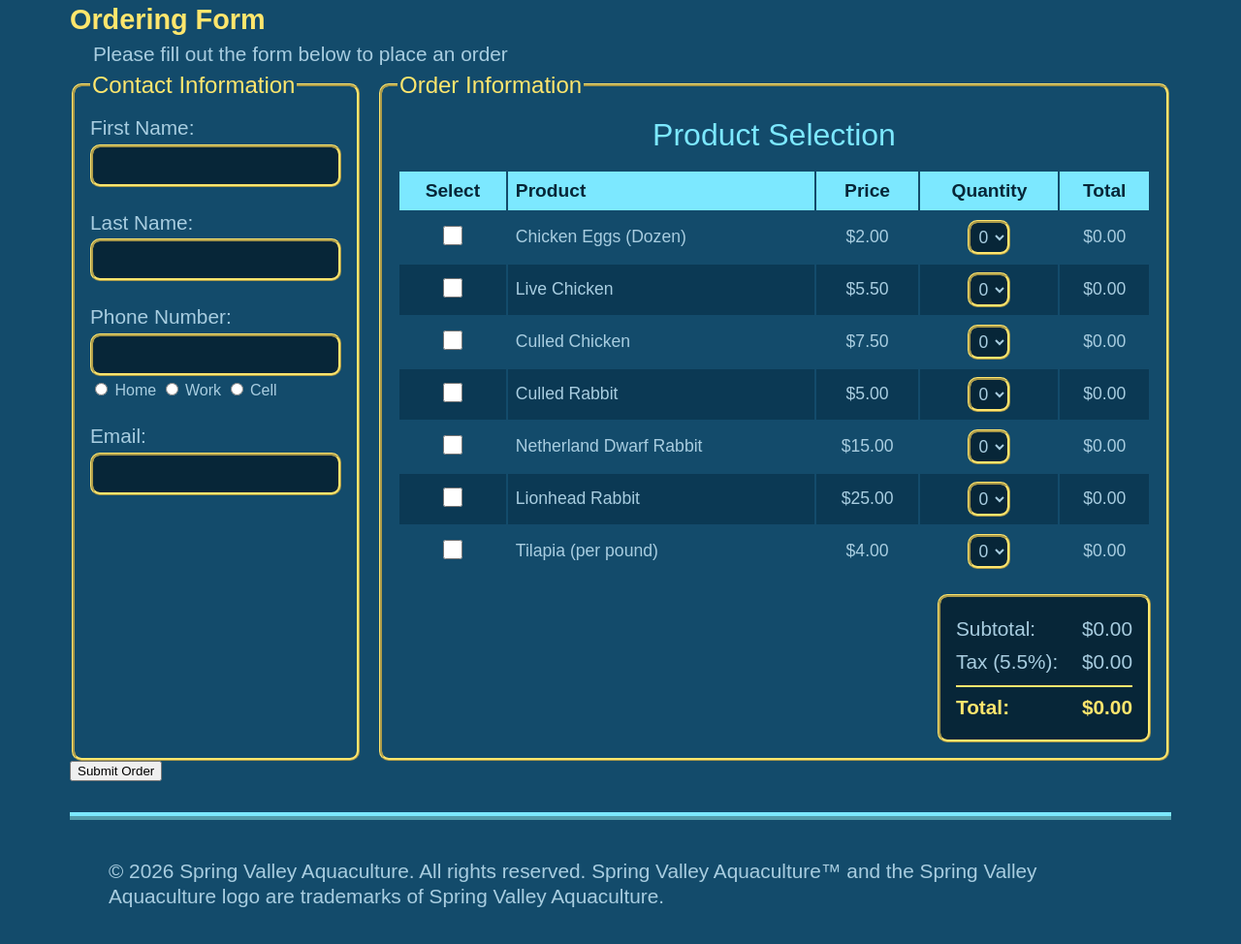
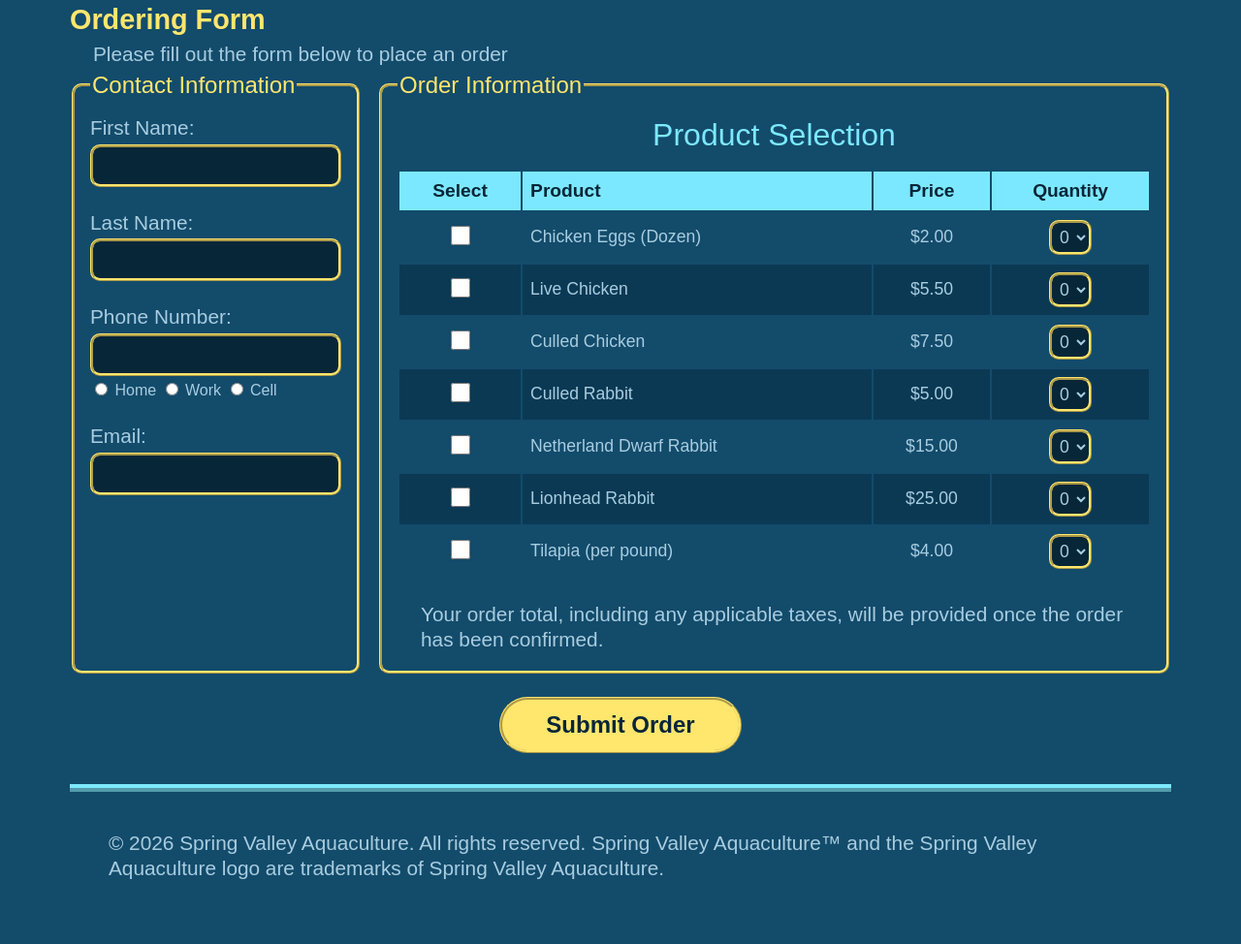
Before and after one commit to jawhiting1990/Spring-Valley-Aquaculture, a plain HTML site: page order.html in a window 1280 px wide. Shown: the part 1366-2340 px from the top of the page at 97% size. Drawn offline with Linux system fonts and the light colour scheme; a web font is replaced by a local one.

Commit message:
Remove total stuff since I didn't know javascript was needed for it :(

```diff
--- a/css/style.css
+++ b/css/style.css
@@ -397,6 +397,26 @@ legend {
     font-weight: bold;
 }
 
+form button[type="submit"] {
+    display: block;
+    margin: 1.5rem auto;
+    width: 250px;
+    max-width: 100%;
+    padding: 0.75rem;
+    background-color: var(--linkhover);
+    color: var(--bgcolor);
+    border: var(--imageborder);
+    border-radius: 999px;
+    font-size: 1.5rem;
+    font-weight: bold;
+    cursor: pointer;
+}
+
+form button[type="submit"]:hover,
+form button[type="submit"]:focus-visible {
+    background-color: var(--linkcolor);
+}
+
 /* >>>>> Footer <<<<< */
 footer {
     text-align: center;
--- a/order.html
+++ b/order.html
@@ -90,7 +90,6 @@
                                 <th scope="col">Product</th>
                                 <th scope="col">Price</th>
                                 <th scope="col">Quantity</th>
-                                <th scope="col">Total</th>
                             </tr>
                         </thead>
 
@@ -116,7 +115,6 @@
                                         <option value="5">5</option>
                                     </select>
                                 </td>
-                                <td>$0.00</td>
                             </tr>
 
                             <tr>
@@ -139,7 +137,6 @@
                                         <option value="5">5</option>
                                     </select>
                                 </td>
-                                <td>$0.00</td>
                             </tr>
 
                             <tr>
@@ -162,7 +159,6 @@
                                         <option value="5">5</option>
                                     </select>
                                 </td>
-                                <td>$0.00</td>
                             </tr>
 
                             <tr>
@@ -186,7 +182,6 @@
                                         <option value="5">5</option>
                                     </select>
                                 </td>
-                                <td>$0.00</td>
                             </tr>
 
                             <tr>
@@ -211,7 +206,6 @@
                                         <option value="5">5</option>
                                     </select>
                                 </td>
-                                <td>$0.00</td>
                             </tr>
 
                             <tr>
@@ -235,7 +229,6 @@
                                         <option value="5">5</option>
                                     </select>
                                 </td>
-                                <td>$0.00</td>
                             </tr>
 
                             <tr>
@@ -259,26 +252,13 @@
                                         <option value="5">5</option>
                                     </select>
                                 </td>
-                                <td>$0.00</td>
                             </tr>
                         </tbody>
                     </table>
-                    <div class="order-totals">
-                        <div class="total-row">
-                            <span>Subtotal:</span>
-                            <span id="subtotal">$0.00</span>
-                        </div>
-
-                        <div class="total-row">
-                            <span>Tax (5.5%):</span>
-                            <span id="tax">$0.00</span>
-                        </div>
-
-                        <div class="total-row grand-total">
-                            <span>Total:</span>
-                            <span id="total">$0.00</span>
-                        </div>
-                    </div>
+                    <p class="disclaimer">
+                        Your order total, including any applicable taxes, will be provided once the order has been
+                        confirmed.
+                    </p>
                 </fieldset>
 
             </div>
```
